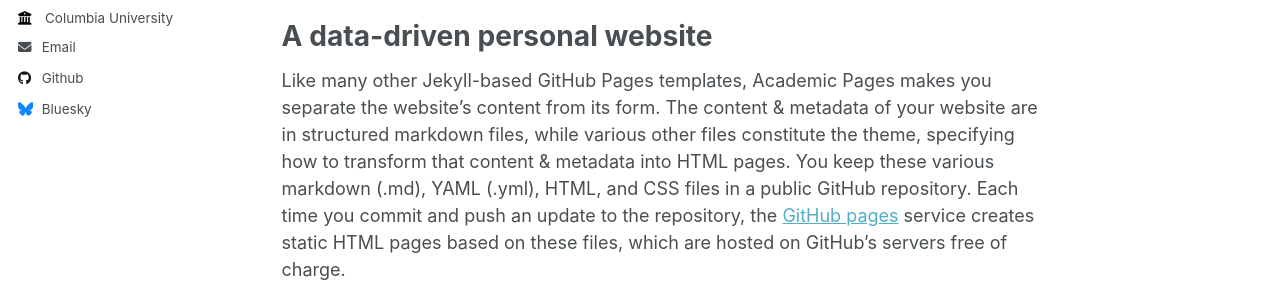
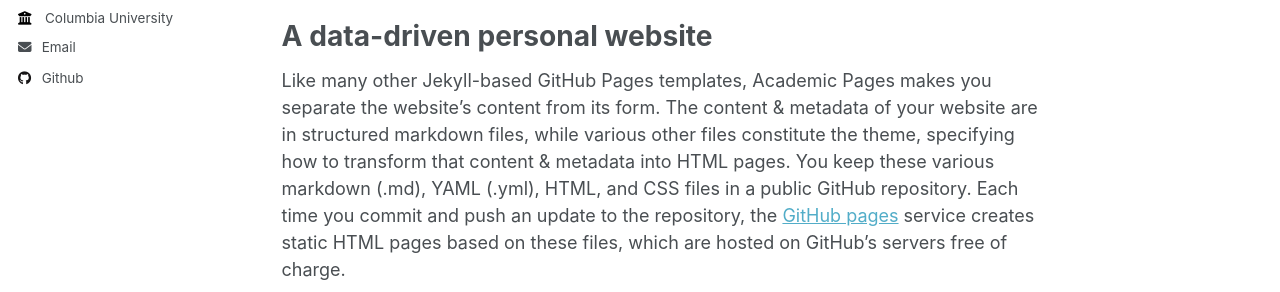
Before and after one commit to Inverse0/Inverse0.github.io, a Jekyll site: the page built from _pages/about.md, in a window 1280 px wide. Shown: the part 422-714 px from the top of the page. Built offline with Jekyll 4.4.1, drawn with Linux system fonts in a browser that asks for light colours.

Commit message:
Update _config.yml

```diff
--- a/_config.yml
+++ b/_config.yml
@@ -12,7 +12,7 @@ title                    : "Shuo Zhang"
 title_separator          : "-"
 name                     : &name "Your Name"
 description              : &description "personal description"
-url                      : https://academicpages.github.io # the base hostname & protocol for your site e.g. "https://mmistakes.github.io"
+url                      : https://inverse0.github.io # the base hostname & protocol for your site e.g. "https://mmistakes.github.io"
 baseurl                  : "" # the subpath of your site, e.g. "/blog"
 repository               : "academicpages/academicpages.github.io"
 
@@ -48,7 +48,7 @@ author:
   stackoverflow    : # User number or user number and name (i.e., use "1" or "1/jeff-atwood")
 
   # Social media
-  bluesky          : "bsky.app" # Replace this with you Bluesky username
+  bluesky          : # "bsky.app" # Replace this with you Bluesky username
   facebook         : # Username
   flickr           : # Username
   foursquare       : # Username
```
